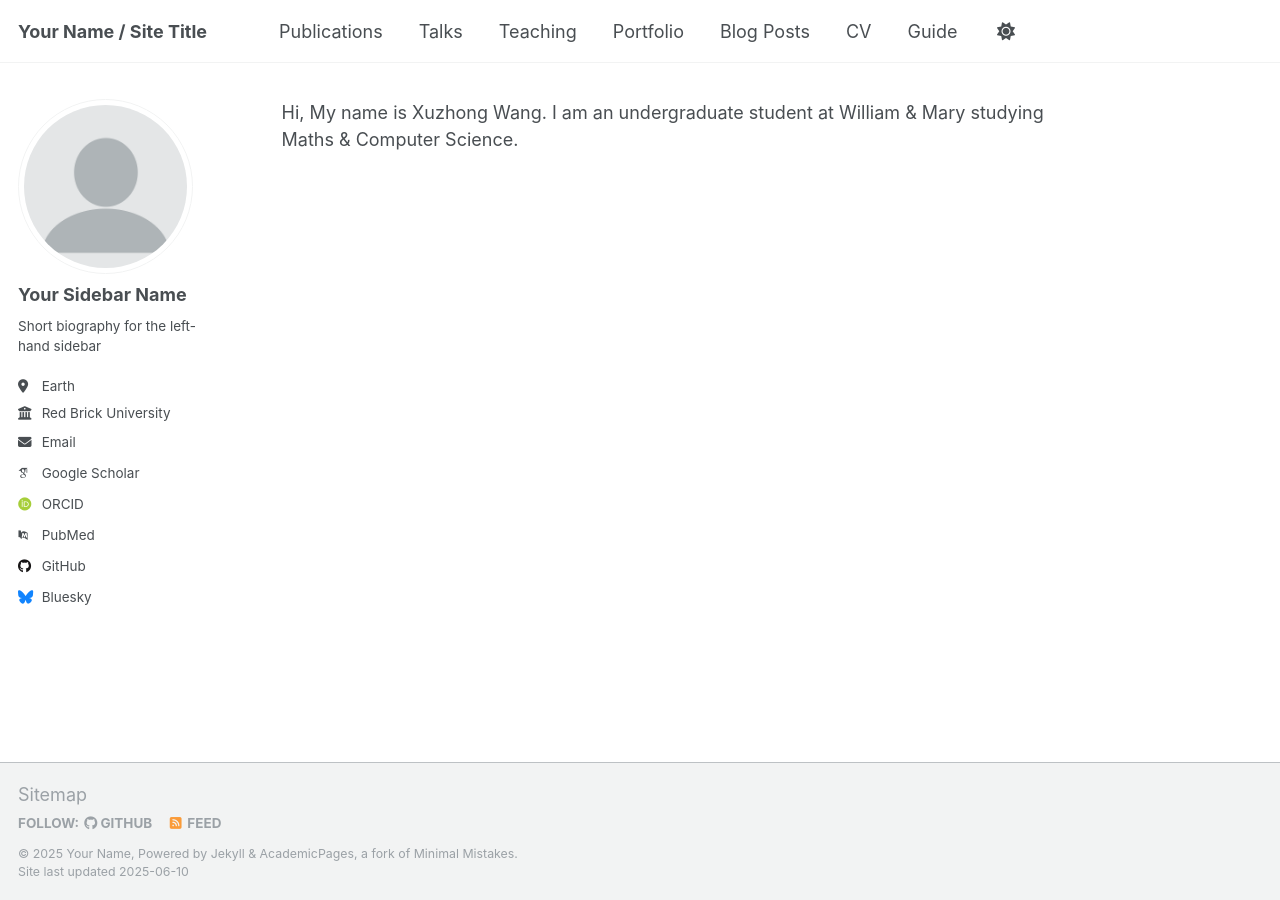
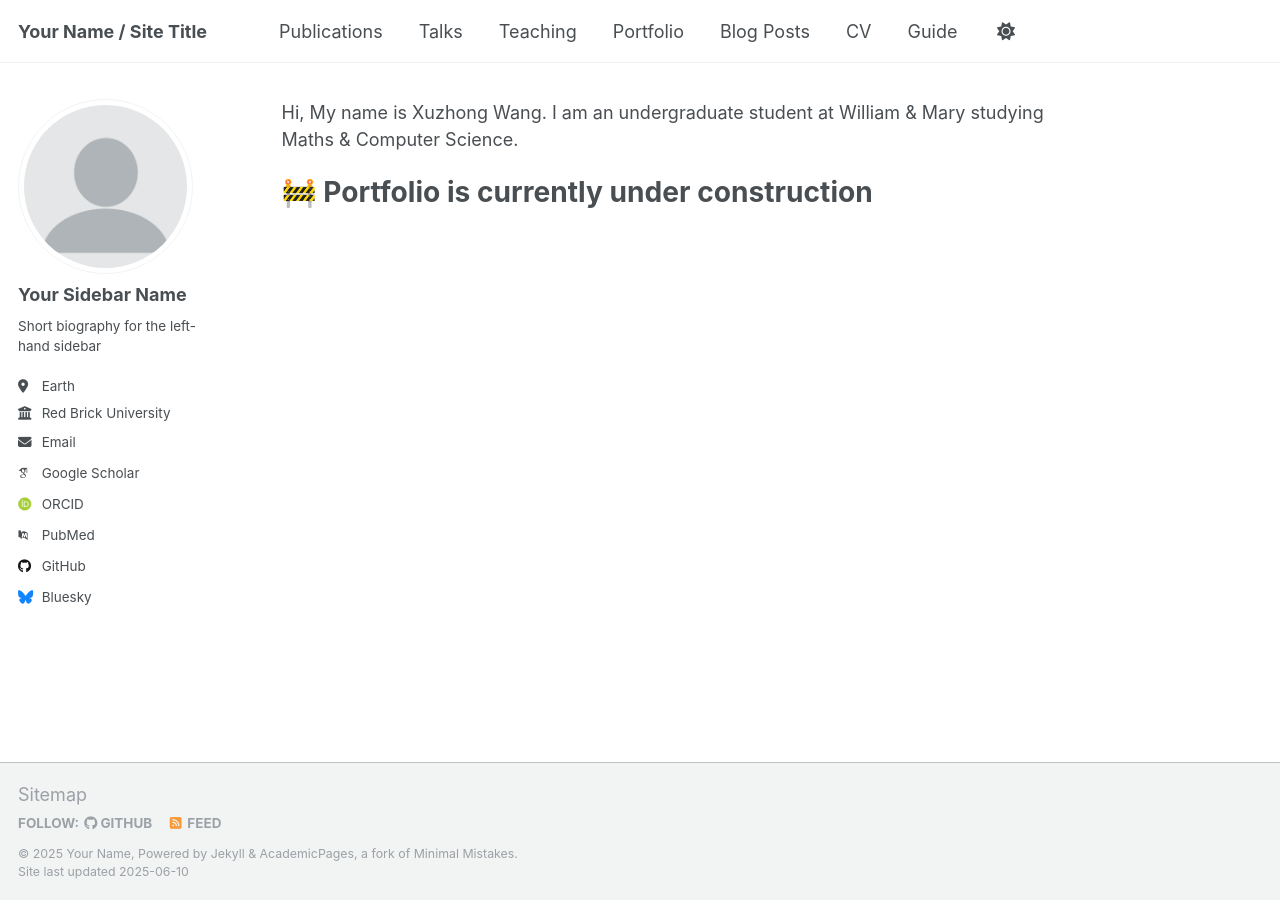
Before and after one commit to xuzhongwm/xuzhongwm.github.io, a Jekyll site: the page built from _pages/about.md, in a window 1280 px wide. Built offline with Jekyll 4.4.1, drawn with Linux system fonts in a browser that asks for light colours; emoji names are drawn with the system emoji font; some web fonts are replaced.

Commit message:
Update construction status

```diff
--- a/_pages/about.md
+++ b/_pages/about.md
@@ -7,3 +7,6 @@ redirect_from:
 ---
 
 Hi, My name is Xuzhong Wang. I am an undergraduate student at William & Mary studying Maths & Computer Science.
+
+:construction: Portfolio is currently under construction
+=====
```
